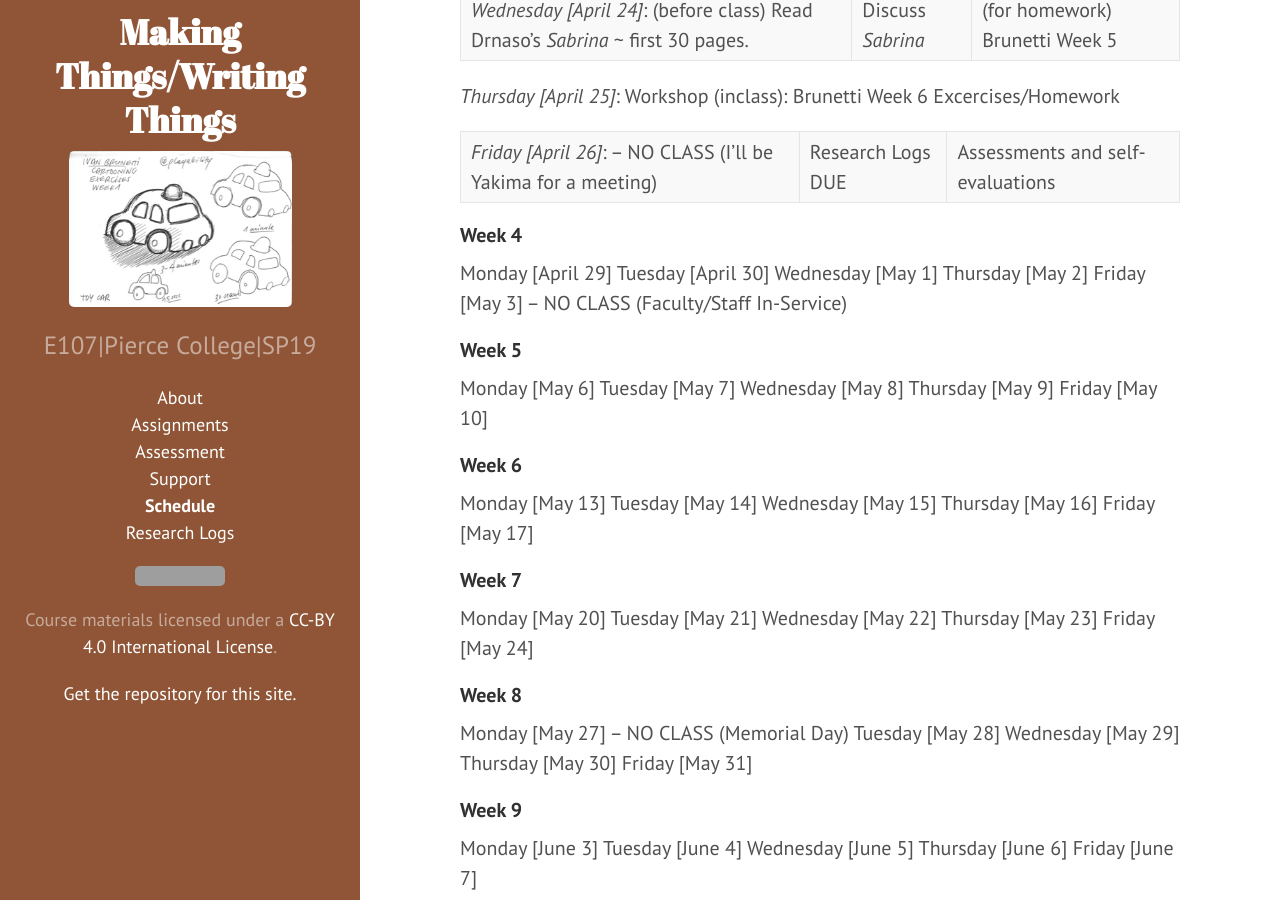
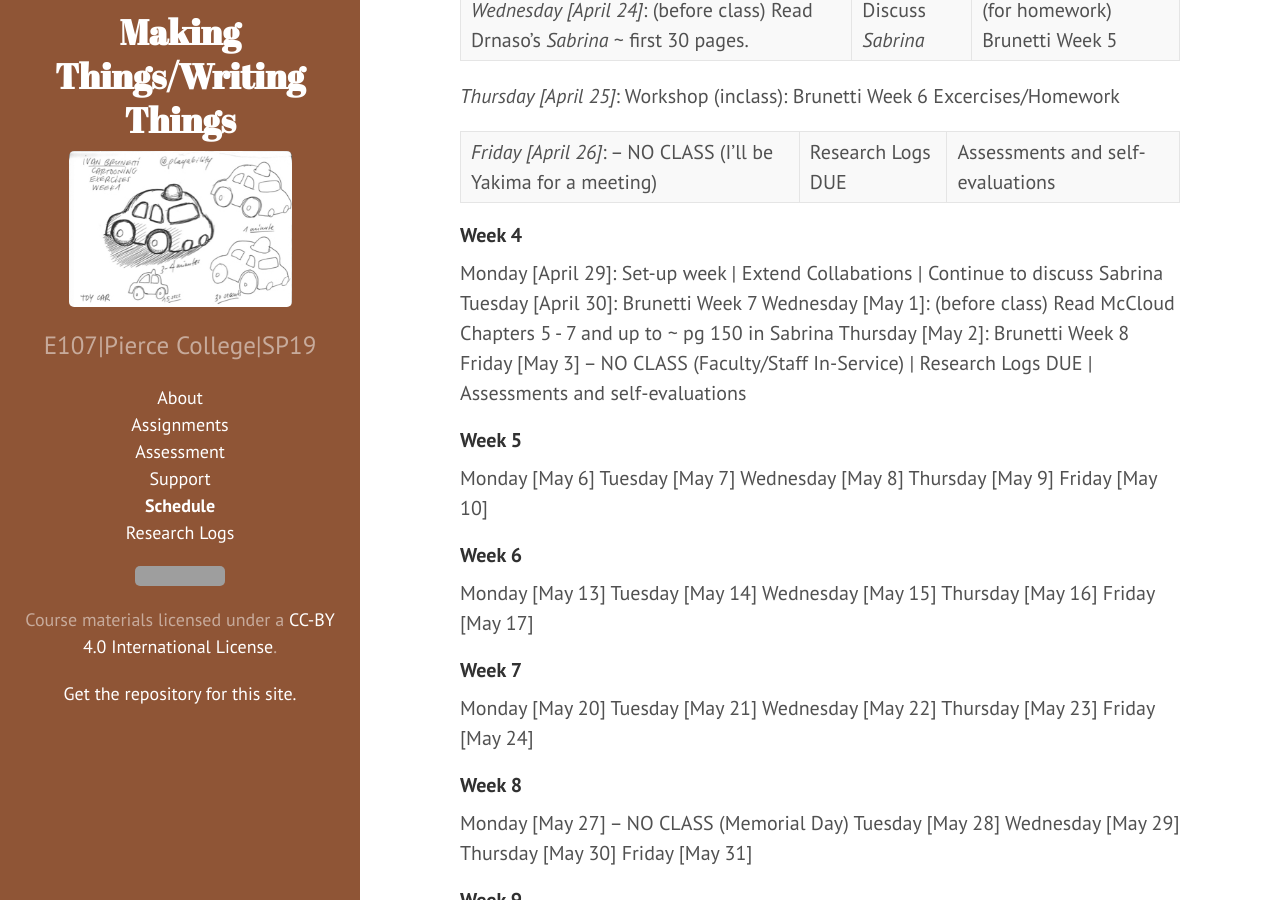
Before and after one commit to jloan/e107v2, a Jekyll site: the page built from 04schedule.md, in a window 1280 px wide and 900 px high, scrolled down 1297 px. Built offline with Jekyll 4.4.1, drawn with Linux system fonts in a browser that asks for light colours; grey boxes are pictures that could not be loaded.

Commit message:
Update 04schedule.md

```diff
--- a/04schedule.md
+++ b/04schedule.md
@@ -43,11 +43,11 @@ permalink: /schedule/
 
 #### Week 4
 
-Monday [April 29]
-Tuesday [April 30]
-Wednesday [May 1]
-Thursday [May 2]
-Friday [May 3] -- NO CLASS (Faculty/Staff In-Service)
+Monday [April 29]: Set-up week | Extend Collabations | Continue to discuss Sabrina
+Tuesday [April 30]: Brunetti Week 7
+Wednesday [May 1]: (before class) Read McCloud Chapters 5 - 7 and up to ~ pg 150 in Sabrina
+Thursday [May 2]: Brunetti Week 8
+Friday [May 3] -- NO CLASS (Faculty/Staff In-Service) | Research Logs DUE | Assessments and self-evaluations
 
 #### Week 5
 
```
